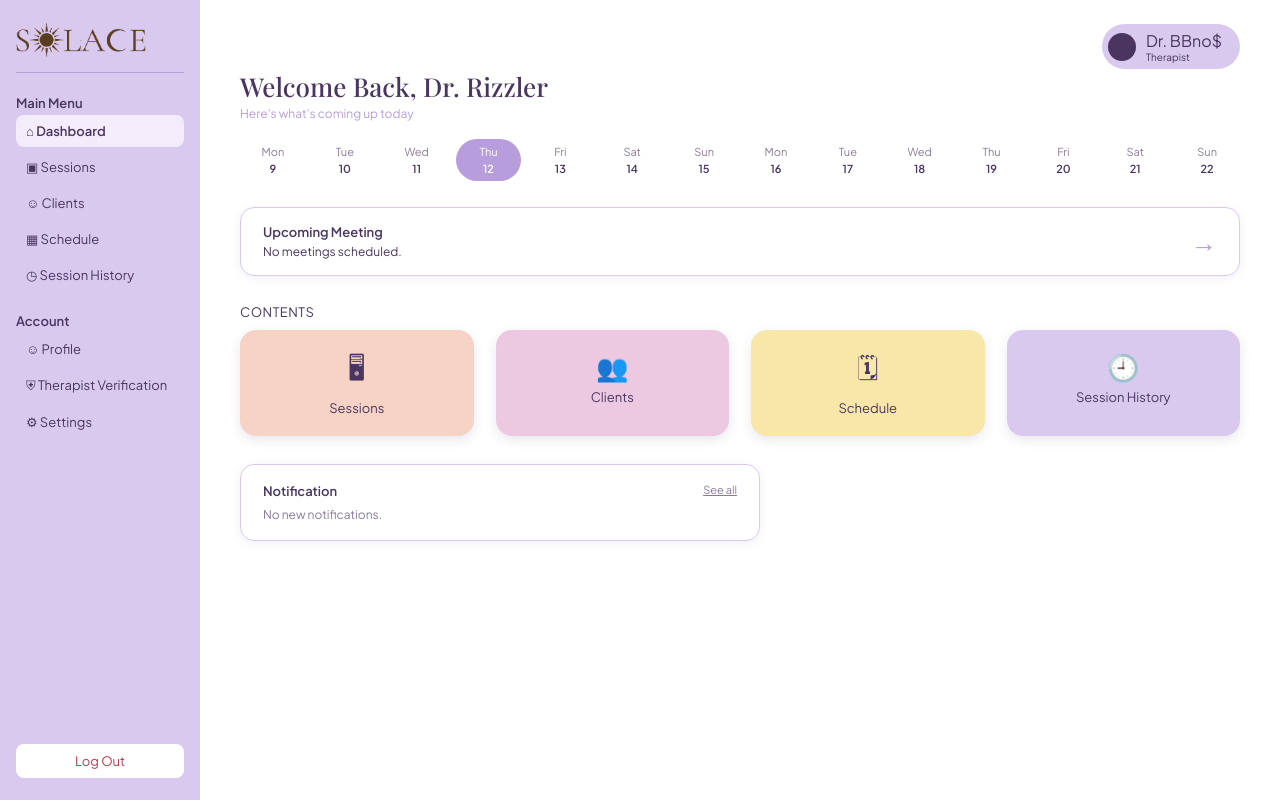
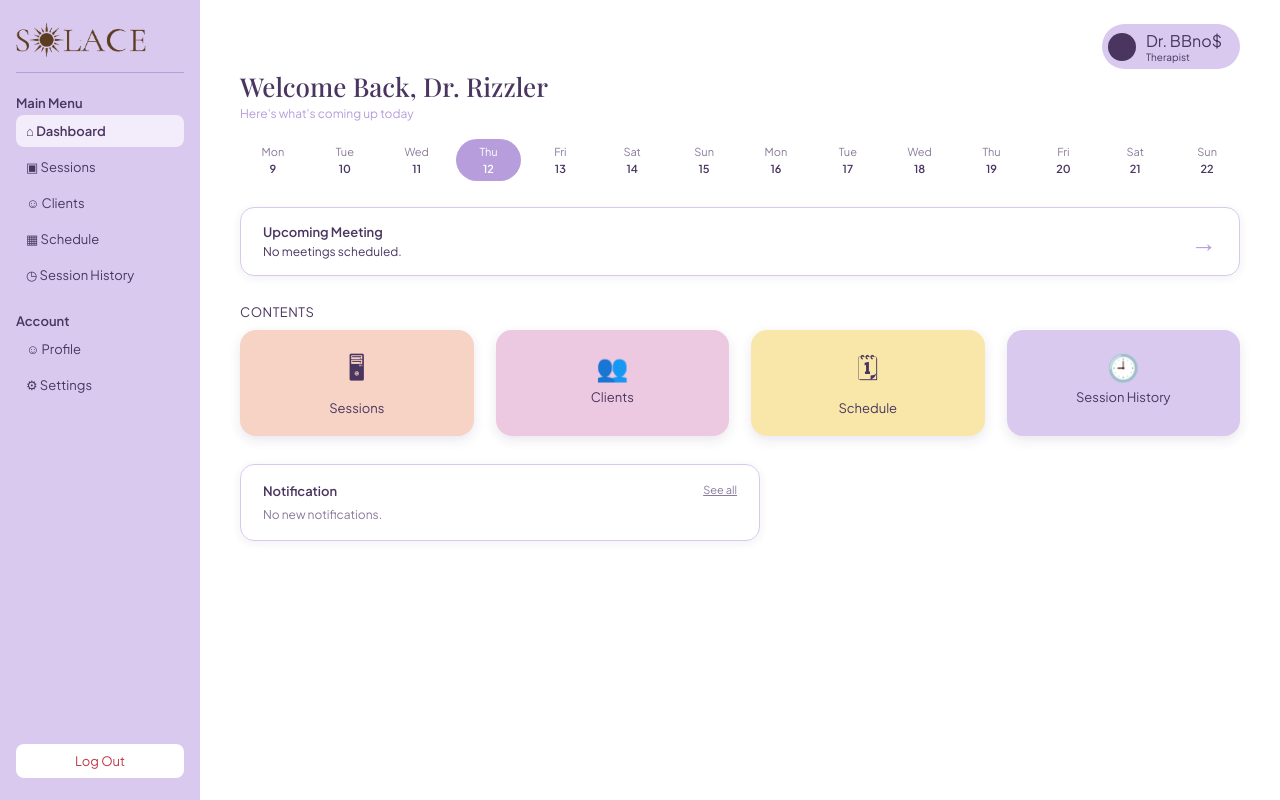
Before and after one commit to ashble/Solace, a Flask app: page /therapist in a window 1280 px wide. Run offline with Flask 3, Linux system fonts and the light colour scheme; data that the repository does not hold is empty.

Commit message:
Update dashboard-base.html

```diff
--- a/frontend-Solace/templates/dashboard-base.html
+++ b/frontend-Solace/templates/dashboard-base.html
@@ -27,7 +27,6 @@
       {% endif %}
       <div class="group">Account</div>
       <a href="/profile?role={{ role }}">☺ Profile</a>
-      {% if role == 'therapist' %}<a href="/therapist/verification">⛨ Therapist Verification</a>{% endif %}
       <a href="/settings?role={{ role }}">⚙ Settings</a>
     </nav>
     <a class="logout" href="/login">Log Out</a>
```
